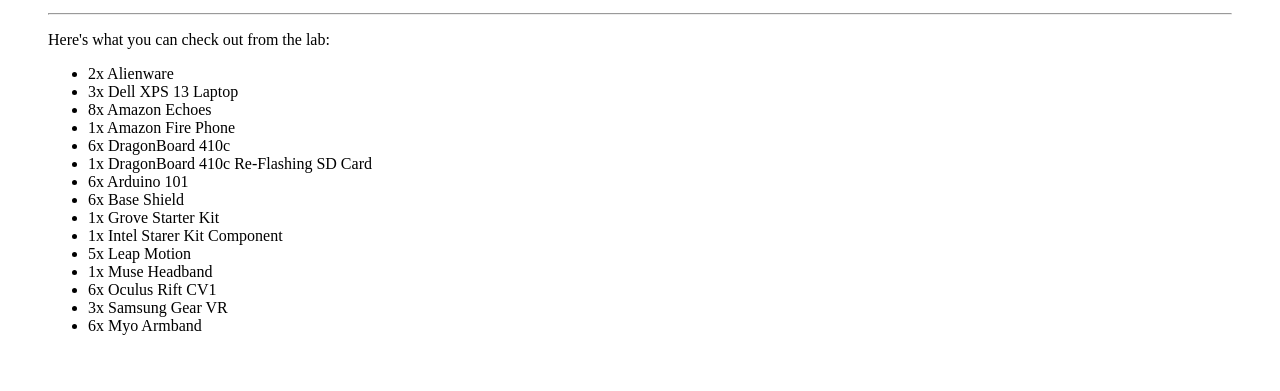
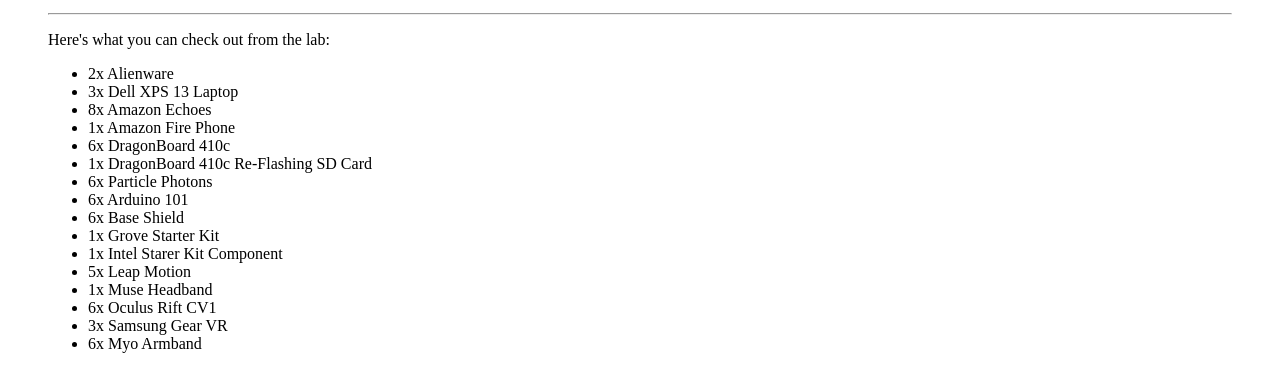
Before and after one commit to HackDavis/live, a Gatsby site: page /hardware in a window 1280 px wide. Shown: the part 685-1076 px from the top of the page. Built offline with nearby package versions, Linux system fonts and the light colour scheme; Gatsby itself is replaced by a stand-in of ours.

Commit message:
add particle hardware

```diff
--- a/src/markdown/hardware.md
+++ b/src/markdown/hardware.md
@@ -15,6 +15,7 @@ Here's what you can check out from the lab:
 * 1x  Amazon Fire Phone
 * 6x  DragonBoard 410c
 * 1x  DragonBoard 410c Re-Flashing SD Card
+* 6x  Particle Photons
 * 6x  Arduino 101
 * 6x  Base Shield
 * 1x  Grove Starter Kit
```
